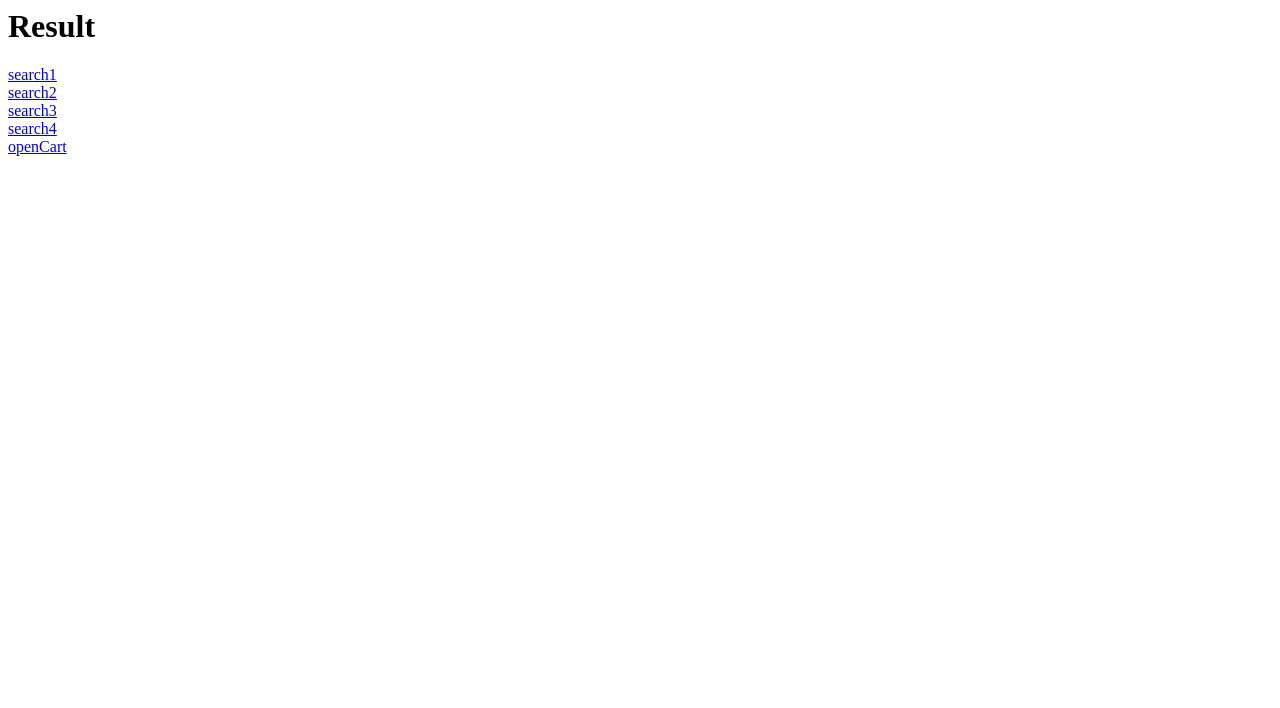
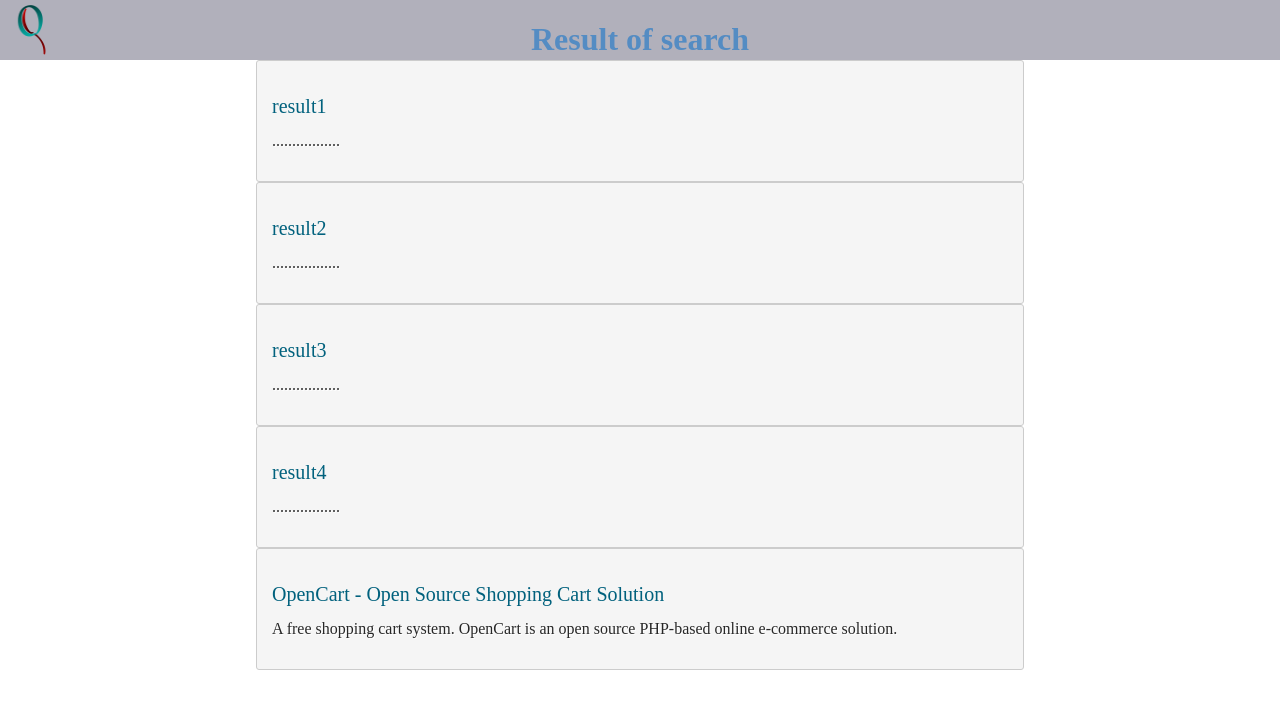
Before and after one commit to softservedata/lv317, a website: page assets/static/result1.html in a window 1280 px wide. Drawn offline with Linux system fonts and the light colour scheme.

Commit message:
1st example of design

```diff
--- /dev/null
+++ b/assets/static/StyleIndex.css
@@ -0,0 +1,67 @@
+#body
+{
+	flex-direction: row;
+}
+
+.main
+{
+	display: flex;
+    justify-content: center;
+	text-align: center;
+}
+
+#img
+{
+	display: flex;
+	width: 500px;
+}
+
+#q
+{
+	width: 400px;
+	height: 30px;
+
+	border-radius: 5px;
+	border-color: rgb(95, 186, 255);
+}
+
+#submit
+{
+	width: 60px;
+	height: 30px;
+
+	border-radius: 5px;
+	border:0 none;
+
+	color: white;
+
+	font-style: bold;
+
+	border-color: rgb(95, 186, 255);
+	background-color:rgb(95, 186, 255);
+}
+
+#submit:hover
+{
+	border-color: rgb(98, 142, 182);
+    background-color:rgb(98, 142, 182);
+}
+
+#footer
+{
+	display: flex;
+    justify-content: center;
+	text-align: center;
+}
+
+#footer span
+{
+	width: 100%;
+  	height: 20px;
+
+  	font-size: 12px;
+
+	position: absolute;
+  	left: 0;
+  	bottom: 0;
+}
--- /dev/null
+++ b/assets/static/StyleResult.css
@@ -0,0 +1,100 @@
+a{text-decoration: none;}
+
+.main
+{
+
+}
+
+#body
+{
+	margin-top: 0;
+	margin-right: 0;
+	margin-left: 0;
+}
+
+.header
+{
+	position: fixed;
+
+	text-align: left;
+
+	height: 60px;
+	width: 100%;
+
+  	padding-top: 0;
+
+	background: rgba(144, 143, 158,0.7);
+}
+
+#img
+{
+	margin-top: 5px;
+
+	text-align: left;
+
+	width: 70px;
+	height: 50px;
+}
+
+.header-result
+{
+	text-align: center;
+
+	color: #548CC3;/*#01617d;*/
+
+	position: absolute;
+	top: 0;
+	width: 100%;
+
+/*	color: linear-gradient(rgba(128, 191, 255,1), rgba(0,0,0,.8));
+*/
+}
+
+.result
+{
+	/*text-align: center;
+	*/
+	padding-top: 60px;
+	padding-left: 20%;
+	padding-right: 20%;
+}
+
+.result-opencart
+{
+	text-align: left;
+}
+
+
+.block a p
+{
+	color: #272727;
+}
+
+.definition
+{
+	background: #f5f5f5;
+	border: 1px solid #ccc;
+	border-radius: 3px;
+	padding: 15px;
+}
+
+.definition:hover
+{
+	background: #e0eff4;
+	border: 1px solid #bfd5dd;
+}
+
+.definition h3
+{
+	font-size: 20px;
+	font-weight: normal;
+	margin: 20px 0 10px;
+	padding: 0;
+	color: #01617d;
+	line-height: 20px;
+}
+
+.definition p
+{
+	text-shadow: 1px 1px 0 #fff;
+}
--- a/assets/static/result1.html
+++ b/assets/static/result1.html
@@ -1,13 +1,84 @@
 <html>
     <head>
         <title>ELOGGO Search</title>
+        <link rel="shortcut icon" type="image/x-icon" href="images/smallLogo.png">
+        <link rel="stylesheet" type="text/css" href="StyleResult.css">
     </head>
-    <body>
-	<h1>Result</h1>
-        <a href="#">search1</a> <br>
-        <a href="#">search2</a> <br>
-        <a href="#">search3</a> <br>
-        <a href="#">search4</a> <br>
-        <a href="#">openCart</a> <br>
+    <body id="body">
+
+        <div class="main">
+
+            <div class="header">
+                <img id="img" src="images/smallLogo.png" alt="logoELOGGO">
+
+                <div class="header-result">
+                    <h1>Result of search</h1>
+                </div>
+
+            </div>
+
+
+
+            <div class="result">
+
+                <div class="block">
+                    <a href="#">
+                        <div class="definition">
+                            <section>
+                                <h3>result1</h3>
+                                <p>.................</p>
+                            </section>
+                        </div>
+                    </a>
+                </div>
+
+                <div class="block">
+                    <a href="#">
+                        <div class="definition">
+                            <section>
+                                <h3>result2</h3>
+                                <p>.................</p>
+                            </section>
+                        </div>
+                    </a>
+                </div>
+
+                <div class="block">
+                    <a href="#">
+                        <div class="definition">
+                            <section>
+                                <h3>result3</h3>
+                                <p>.................</p>
+                            </section>
+                        </div>
+                    </a>
+                </div>
+
+                <div class="block">
+                    <a href="#">
+                        <div class="definition">
+                            <section>
+                                <h3>result4</h3>
+                                <p>.................</p>
+                            </section>
+                        </div>
+                    </a>
+                </div>
+
+                <div class="block">
+                    <a href="https://www.opencart.com/">
+                        <div class="definition">
+                            <section>
+                                <h3>OpenCart - Open Source Shopping Cart Solution</h3>
+                                <p>A free shopping cart system. OpenCart is an open source PHP-based online e-commerce solution.</p>
+                            </section>
+                        </div>
+                    </a>
+                </div>
+            </div>
+        </div>
+
+
+
     </body>
 </html>
```
Also changed, not shown: assets/static/index.html (+26 -5 lines), assets/static/result2.html (+81 -6 lines), assets/static/images/Logo.png (added), assets/static/images/smallLogo.png (added).
